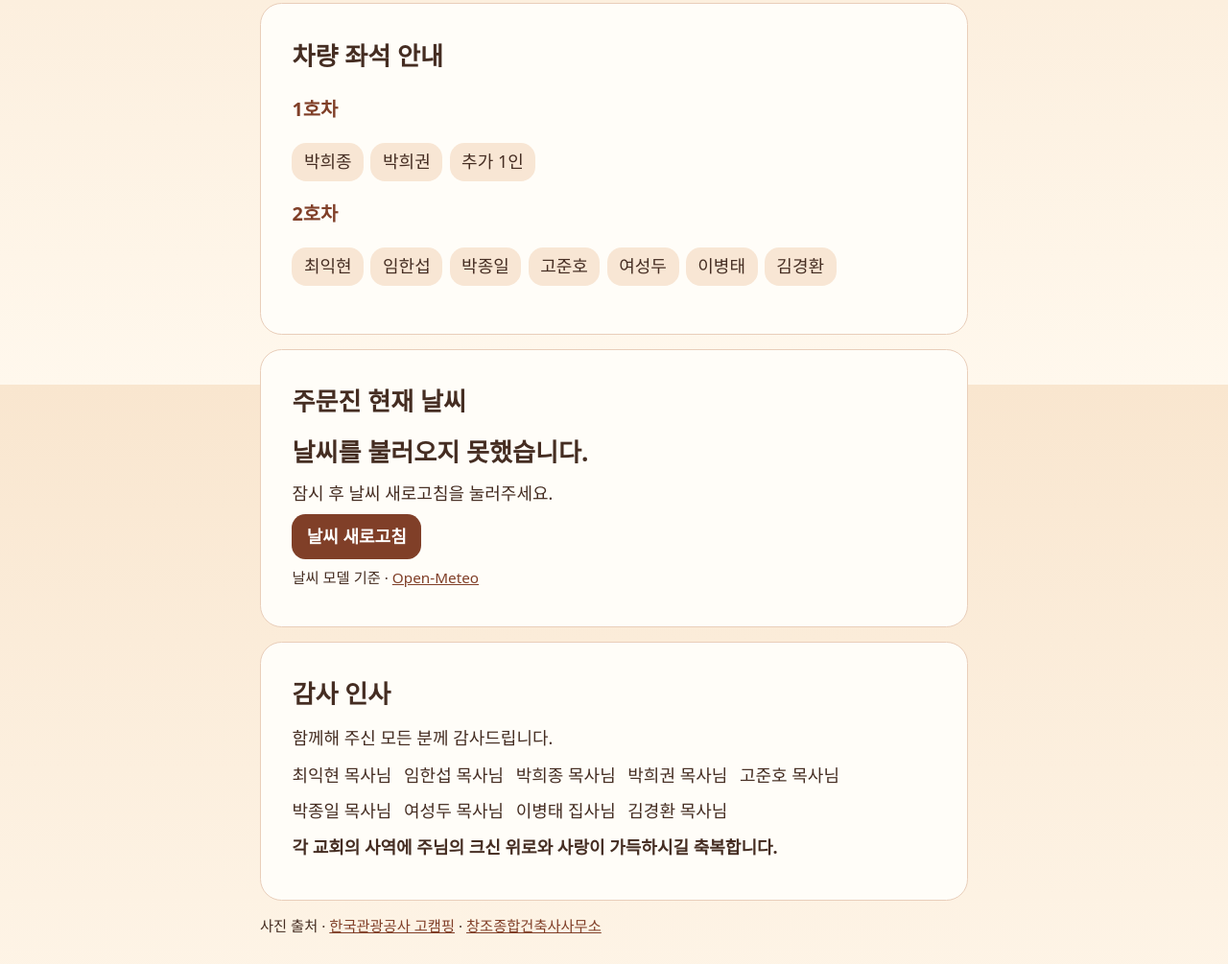
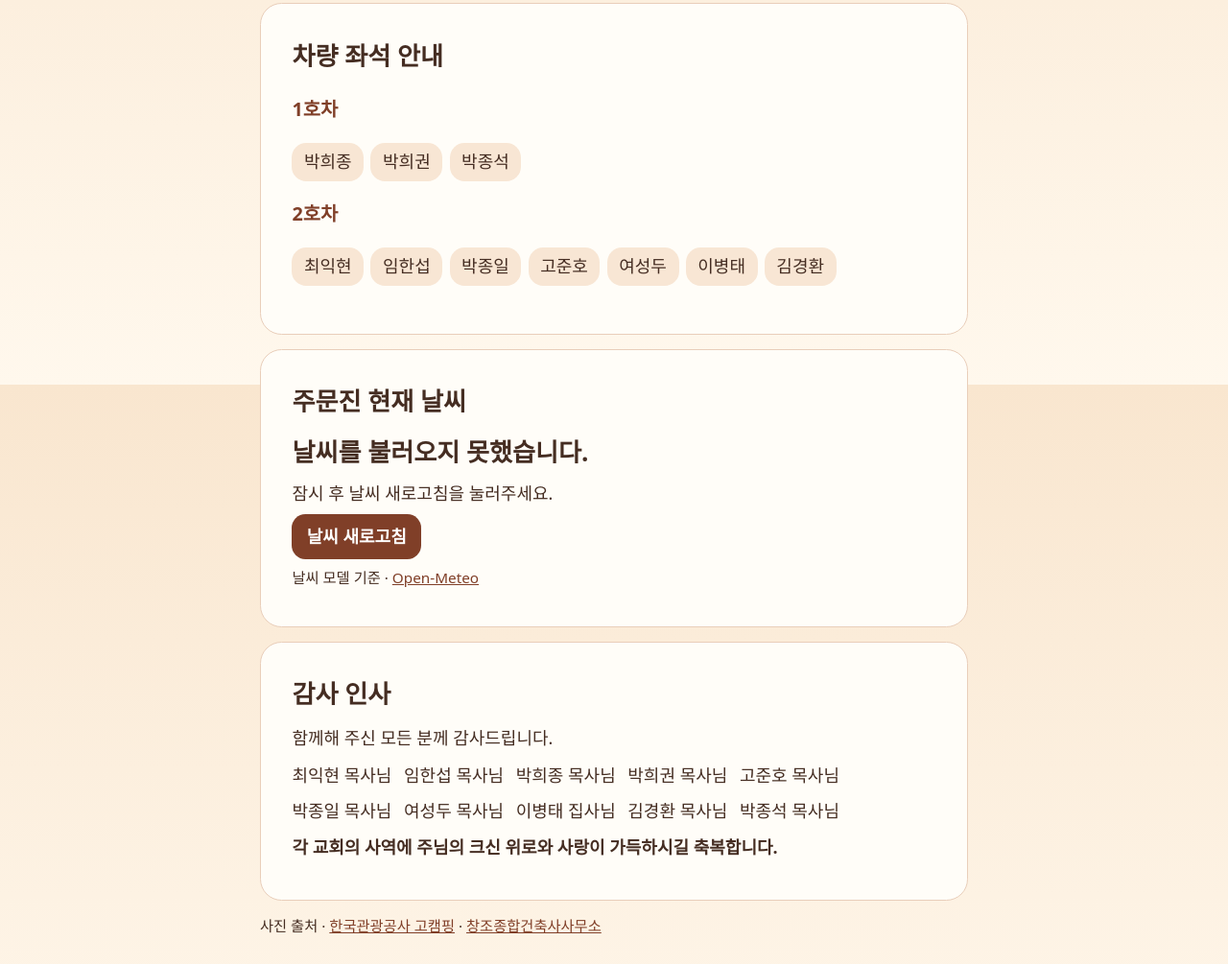
Before and after one commit to k200501046-lab/rejoice, a plain HTML site: page index.html in a window 1280 px wide. Shown: the part 3599-4604 px from the top of the page at 96% size. Drawn offline with Linux system fonts and the light colour scheme; no server answers.

Commit message:
Update index.html

```diff
--- a/index.html
+++ b/index.html
@@ -208,7 +208,7 @@
       <h2>차량 좌석 안내</h2>
       <h3>1호차</h3>
       <ul class="seats">
-        <li>박희종</li><li>박희권</li><li>추가 1인</li>
+        <li>박희종</li><li>박희권</li><li>박종석</li>
       </ul>
       <h3>2호차</h3>
       <ul class="seats">
@@ -233,7 +233,7 @@
       <ul class="guest-names" aria-label="함께해 주신 분들">
         <li>최익현 목사님</li><li>임한섭 목사님</li><li>박희종 목사님</li>
         <li>박희권 목사님</li><li>고준호 목사님</li><li>박종일 목사님</li>
-        <li>여성두 목사님</li><li>이병태 집사님</li><li>김경환 목사님</li>
+        <li>여성두 목사님</li><li>이병태 집사님</li><li>김경환 목사님</li>박종석 목사님</li>
       </ul>
       <p><strong>각 교회의 사역에 주님의 크신 위로와 사랑이 가득하시길 축복합니다.</strong></p>
     </section>
```
